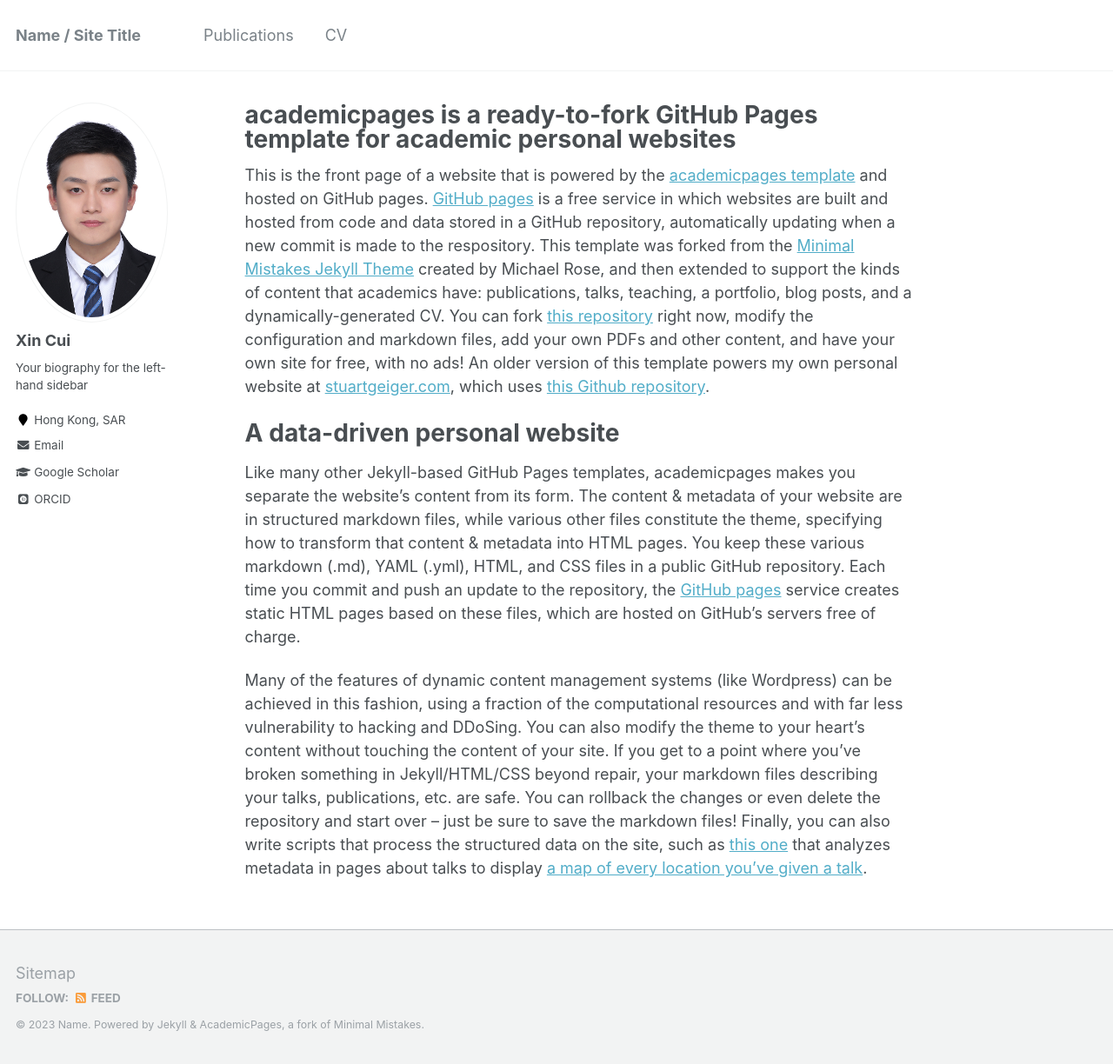
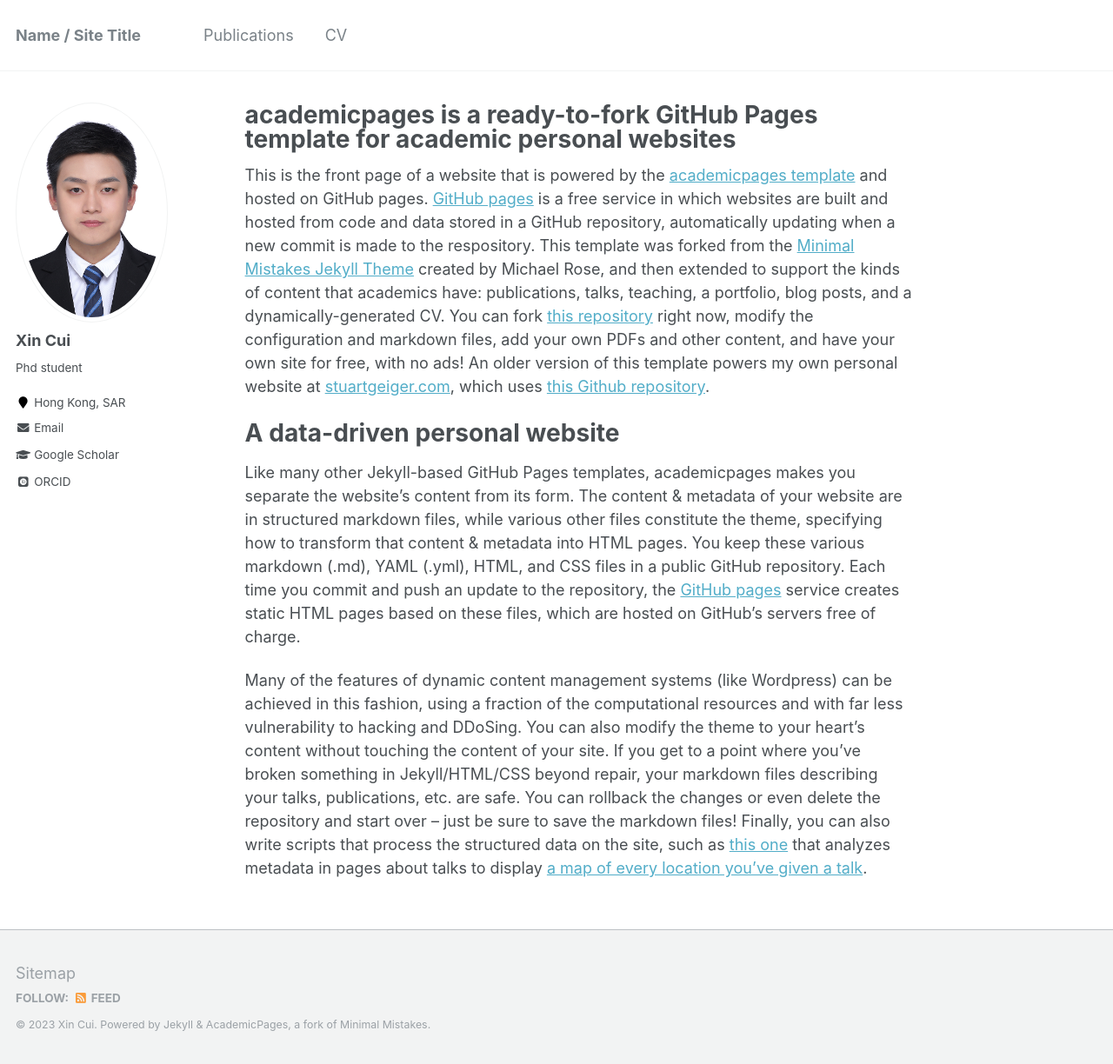
Before and after one commit to CUIXINPOWER/web, a Jekyll site: the page built from _pages/about.md, in a window 1280 px wide and 1224 px high. Shown: the whole window at 87% size. Built offline with Jekyll 4.4.1, drawn with Linux system fonts in a browser that asks for light colours; some web fonts are replaced.

Commit message:
Update _config.yml

```diff
--- a/_config.yml
+++ b/_config.yml
@@ -9,7 +9,7 @@
 locale                   : "en-US"
 title                    : "Name / Site Title"
 title_separator          : "-"
-name                     : &name "Name"
+name                     : &name "Xin Cui"
 description              : &description "Phd student"
 url                      : https://cuixinpower.github.io/web/ # the base hostname & protocol for your site e.g. "https://mmistakes.github.io"
 baseurl                  : "" # the subpath of your site, e.g. "/blog"
@@ -82,7 +82,7 @@ analytics:
 author:
   name             : "Xin Cui"
   avatar           : "profile.jpg"
-  bio              : "Your biography for the left-hand sidebar"
+  bio              : "Phd student"
   location         : "Hong Kong, SAR"
   employer         :
   #pubmed           : "https://www.ncbi.nlm.nih.gov/pubmed/?term=john+snow"
```
